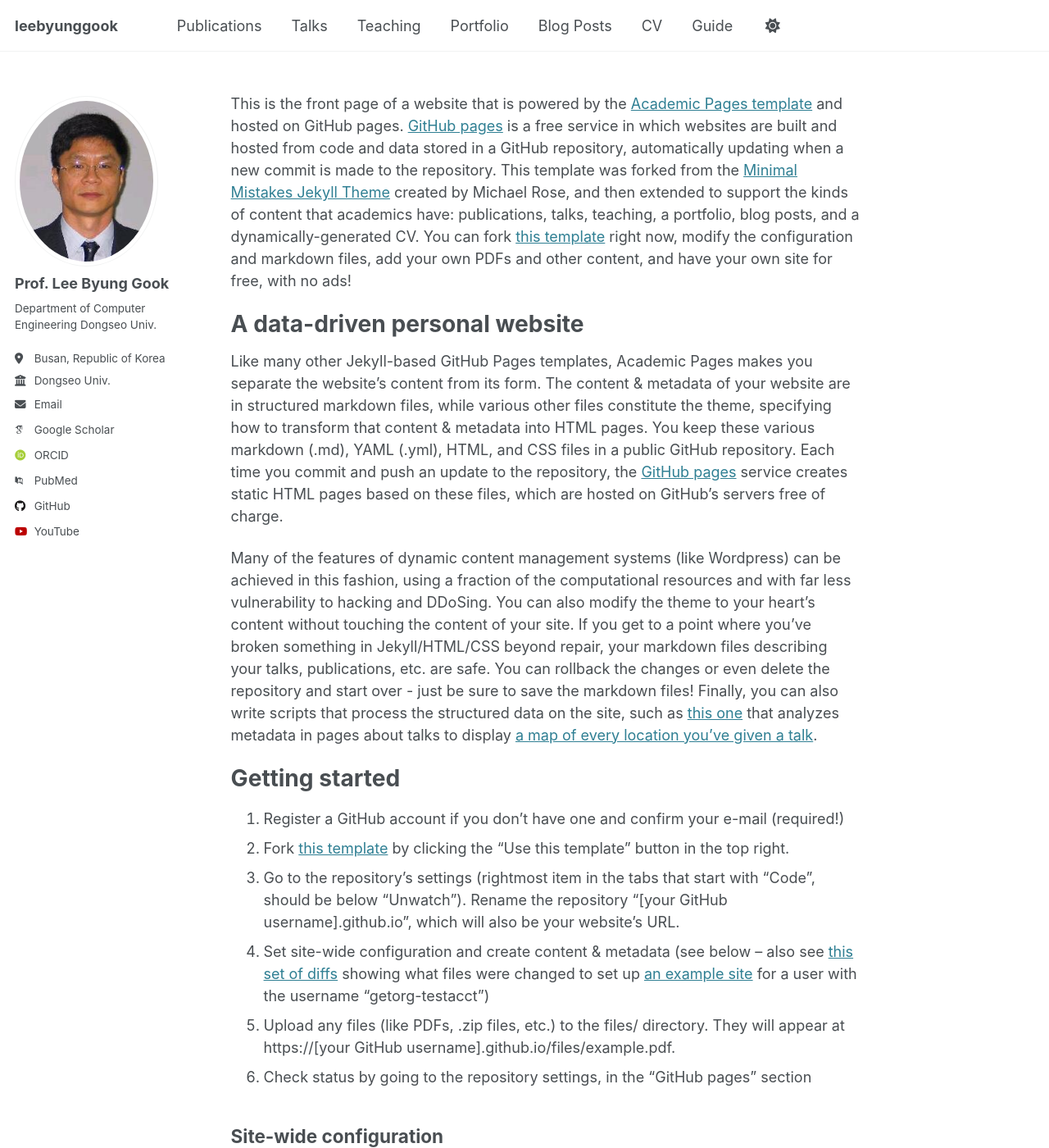
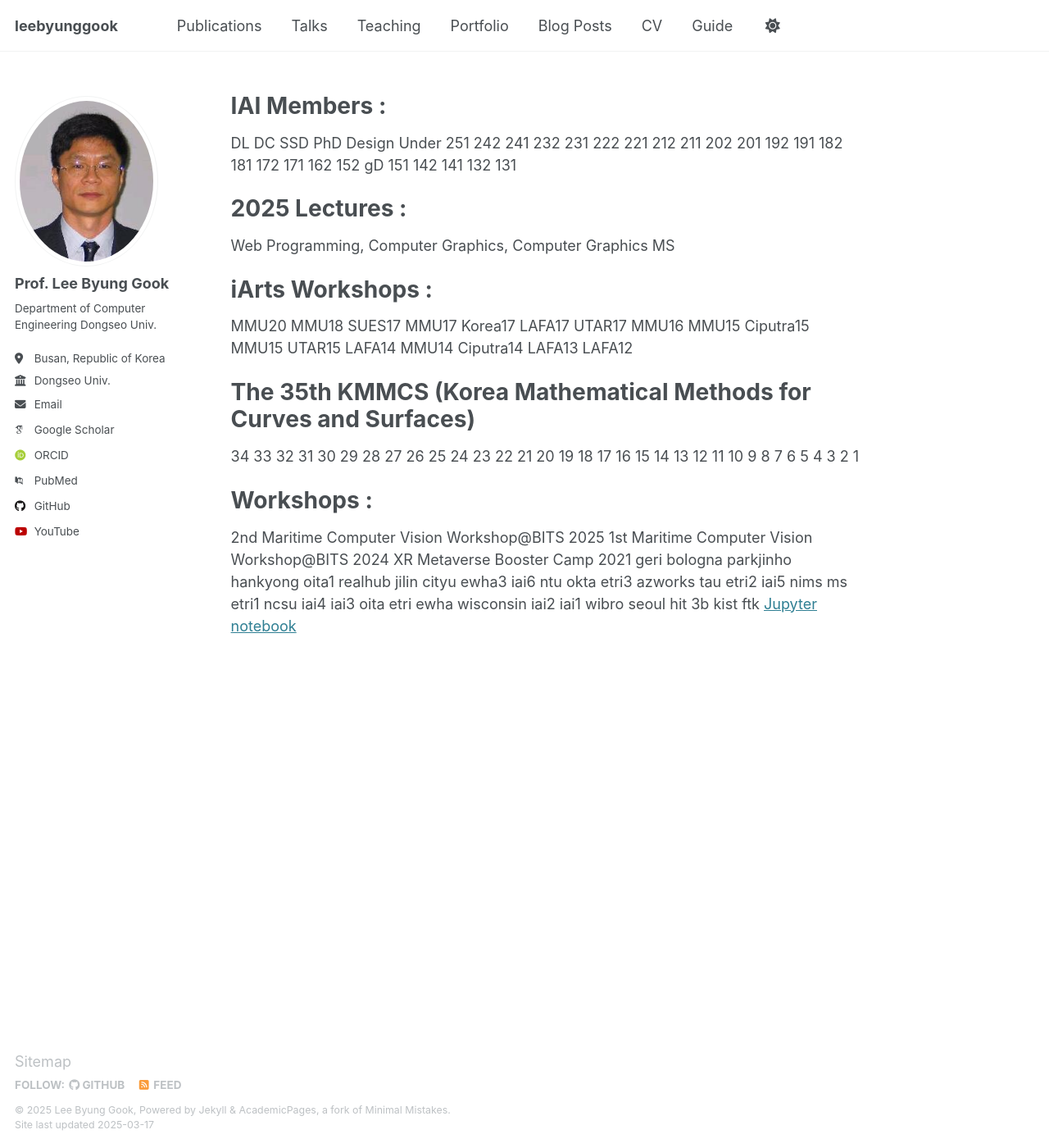
Before and after one commit to leebyunggook/leebyunggook.github.io, a Jekyll site: the page built from _pages/about.md, in a window 1280 px wide and 1400 px high. Shown: the whole window at 82% size. Built offline with Jekyll 4.4.1, drawn with Linux system fonts in a browser that asks for light colours; some web fonts are replaced; some of the changed text lies outside the part shown.

Commit message:
Update about.md

```diff
--- a/_pages/about.md
+++ b/_pages/about.md
@@ -7,27 +7,30 @@ redirect_from:
   - /about.html
 ---
 
-This is the front page of a website that is powered by the [Academic Pages template](https://github.com/academicpages/academicpages.github.io) and hosted on GitHub pages. [GitHub pages](https://pages.github.com) is a free service in which websites are built and hosted from code and data stored in a GitHub repository, automatically updating when a new commit is made to the repository. This template was forked from the [Minimal Mistakes Jekyll Theme](https://mmistakes.github.io/minimal-mistakes/) created by Michael Rose, and then extended to support the kinds of content that academics have: publications, talks, teaching, a portfolio, blog posts, and a dynamically-generated CV. You can fork [this template](https://github.com/academicpages/academicpages.github.io) right now, modify the configuration and markdown files, add your own PDFs and other content, and have your own site for free, with no ads!
+IAI Members :
+======
+DL DC SSD PhD Design Under
+251 242 241 232 231 222 221 212 211 202 201 192 191
+182 181 172 171 162 152 gD 151 142 141 132 131
 
-A data-driven personal website
+2025 Lectures :
 ======
-Like many other Jekyll-based GitHub Pages templates, Academic Pages makes you separate the website's content from its form. The content & metadata of your website are in structured markdown files, while various other files constitute the theme, specifying how to transform that content & metadata into HTML pages. You keep these various markdown (.md), YAML (.yml), HTML, and CSS files in a public GitHub repository. Each time you commit and push an update to the repository, the [GitHub pages](https://pages.github.com/) service creates static HTML pages based on these files, which are hosted on GitHub's servers free of charge.
+Web Programming, Computer Graphics, Computer Graphics MS
 
-Many of the features of dynamic content management systems (like Wordpress) can be achieved in this fashion, using a fraction of the computational resources and with far less vulnerability to hacking and DDoSing. You can also modify the theme to your heart's content without touching the content of your site. If you get to a point where you've broken something in Jekyll/HTML/CSS beyond repair, your markdown files describing your talks, publications, etc. are safe. You can rollback the changes or even delete the repository and start over - just be sure to save the markdown files! Finally, you can also write scripts that process the structured data on the site, such as [this one](https://github.com/academicpages/academicpages.github.io/blob/master/talkmap.ipynb) that analyzes metadata in pages about talks to display [a map of every location you've given a talk](https://academicpages.github.io/talkmap.html).
+iArts Workshops :
+======
+MMU20 MMU18 SUES17 MMU17 Korea17 LAFA17 UTAR17 MMU16 MMU15 Ciputra15 MMU15 UTAR15 LAFA14 MMU14 Ciputra14 LAFA13 LAFA12
 
-Getting started
+The 35th KMMCS (Korea Mathematical Methods for Curves and Surfaces)
 ======
-1. Register a GitHub account if you don't have one and confirm your e-mail (required!)
-1. Fork [this template](https://github.com/academicpages/academicpages.github.io) by clicking the "Use this template" button in the top right.
-1. Go to the repository's settings (rightmost item in the tabs that start with "Code", should be below "Unwatch"). Rename the repository "[your GitHub username].github.io", which will also be your website's URL.
-1. Set site-wide configuration and create content & metadata (see below -- also see [this set of diffs](http://archive.is/3TPas) showing what files were changed to set up [an example site](https://getorg-testacct.github.io) for a user with the username "getorg-testacct")
-1. Upload any files (like PDFs, .zip files, etc.) to the files/ directory. They will appear at https://[your GitHub username].github.io/files/example.pdf.
-1. Check status by going to the repository settings, in the "GitHub pages" section
+34 33 32 31 30 29 28 27 26 25 24 23 22 21 20
+19 18 17 16 15 14 13 12 11 10 9 8 7 6 5 4 3 2 1
 
-Site-wide configuration
-------
-The main configuration file for the site is in the base directory in [_config.yml](https://github.com/academicpages/academicpages.github.io/blob/master/_config.yml), which defines the content in the sidebars and other site-wide features. You will need to replace the default variables with ones about yourself and your site's github repository. The configuration file for the top menu is in [_data/navigation.yml](https://github.com/academicpages/academicpages.github.io/blob/master/_data/navigation.yml). For example, if you don't have a portfolio or blog posts, you can remove those items from that navigation.yml file to remove them from the header.
-
-Create content & metadata
-------
-For site content, there is one markdown file for each type of content, which are stored in directories like _publications, _talks, _posts, _teaching, or _pages. For example, each talk is a markdown file in the [_talks directory](https://github.com/academicpages/academicpages.github.io/tree/master/_talks). At the top of each markdown file is structured data in YAML about the talk, which the theme will parse to do lots of cool stuff. The same structured data about a talk is used to generate the list of talks on the [Talks page](https://academicpages.github.io/talks), each [individual page](https://academicpages.github.io/talks/2012-03-01-talk-1) for specific talks, the talks section for the [CV page](https://academicpages.github.io/cv), and the [map of places you've given a talk](https://academicpages.github.io/talkmap.html) (if you run this [python file](https://github.com/academicpages/academicpages.github.io/blob/master/talkmap.py) or [Jupyter notebook](https://github.com/academicpages/academicpages.github.io/blob/master/talkmap.ipynb), which creates the HTML for the map based on the contents of the _talks directory).
+Workshops :
+======
+2nd Maritime Computer Vision Workshop@BITS 2025
+1st Maritime Computer Vision Workshop@BITS 2024
+XR Metaverse Booster Camp 2021
+geri bologna parkjinho hankyong oita1 realhub jilin cityu ewha3 iai6 ntu okta etri3 azworks tau etri2
+iai5 nims ms etri1 ncsu iai4 iai3 oita etri ewha wisconsin iai2 iai1 wibro seoul hit 3b kist ftk
+[Jupyter notebook](https://github.com/academicpages/academicpages.github.io/blob/master/talkmap.ipynb)
```
